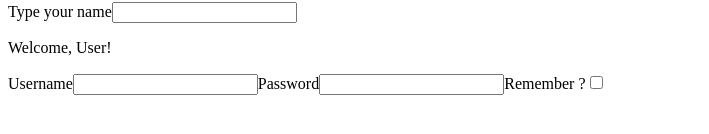
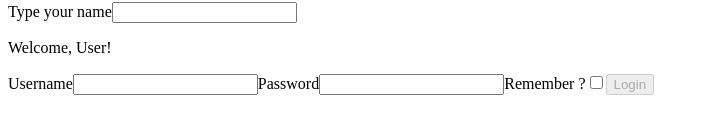
Before and after one commit to fleola/my-app, a React (Create React App) app in the folder components-new-app/: page / in a window 1280 px wide. Shown: the part 406-540 px from the top of the page, without its empty margins (0-709 px from the left). Built offline with nearby package versions, Linux system fonts and the light colour scheme.

Commit message:
forms 03

```diff
--- a/components-new-app/src/App.js
+++ b/components-new-app/src/App.js
@@ -6,6 +6,10 @@ import { Hello } from "./Hello";
 import { InteractiveWelcome } from "./InteractiveWelcome";
 import { Login } from "./Login";
 import { Welcome } from "./Welcome";
+
+const onLogin = (state) => {
+  console.log(state);
+};
 
 export class App extends React.Component {
   render() {
@@ -21,7 +25,7 @@ export class App extends React.Component {
         <ClickCounter />
         <ClickTracker />
         <InteractiveWelcome />
-        <Login />
+        <Login login={onLogin} />
       </div>
     );
   }
--- a/components-new-app/src/Login.js
+++ b/components-new-app/src/Login.js
@@ -15,6 +15,9 @@ export class Login extends React.Component {
     this.setState({
       [name]: type === "checkbox" ? remember : value,
     });
+  };
+  handleLogin = () => {
+    this.props.login(this.state);
   };
 
   render() {
@@ -34,6 +37,13 @@ export class Login extends React.Component {
           type="checkbox"
           onChange={this.handleInput}
         ></input>
+
+        <button
+          disabled={this.state.username && this.state.password ? false : true}
+          onClick={this.handleLogin}
+        >
+          Login
+        </button>
       </div>
     );
   }
```
Also changed, not shown: 1 other file (tests, documents, lock files or other folders).
